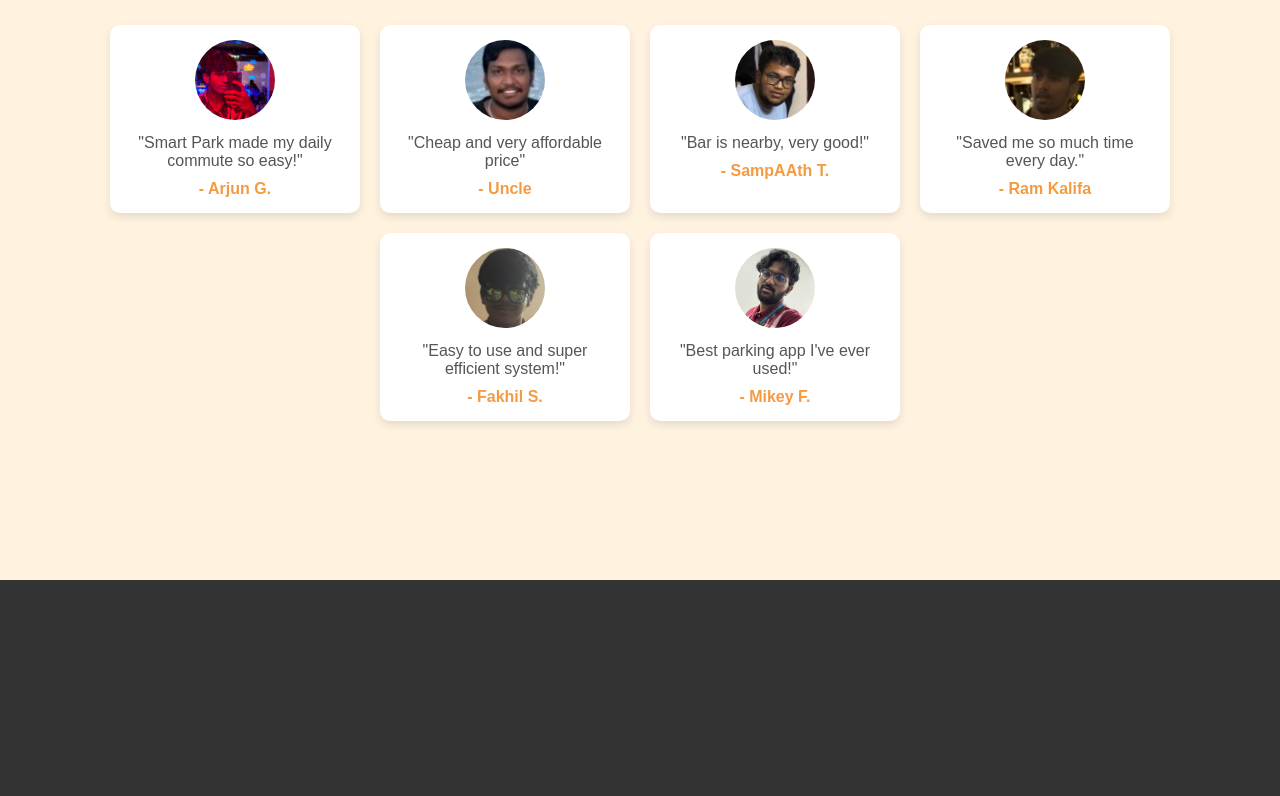
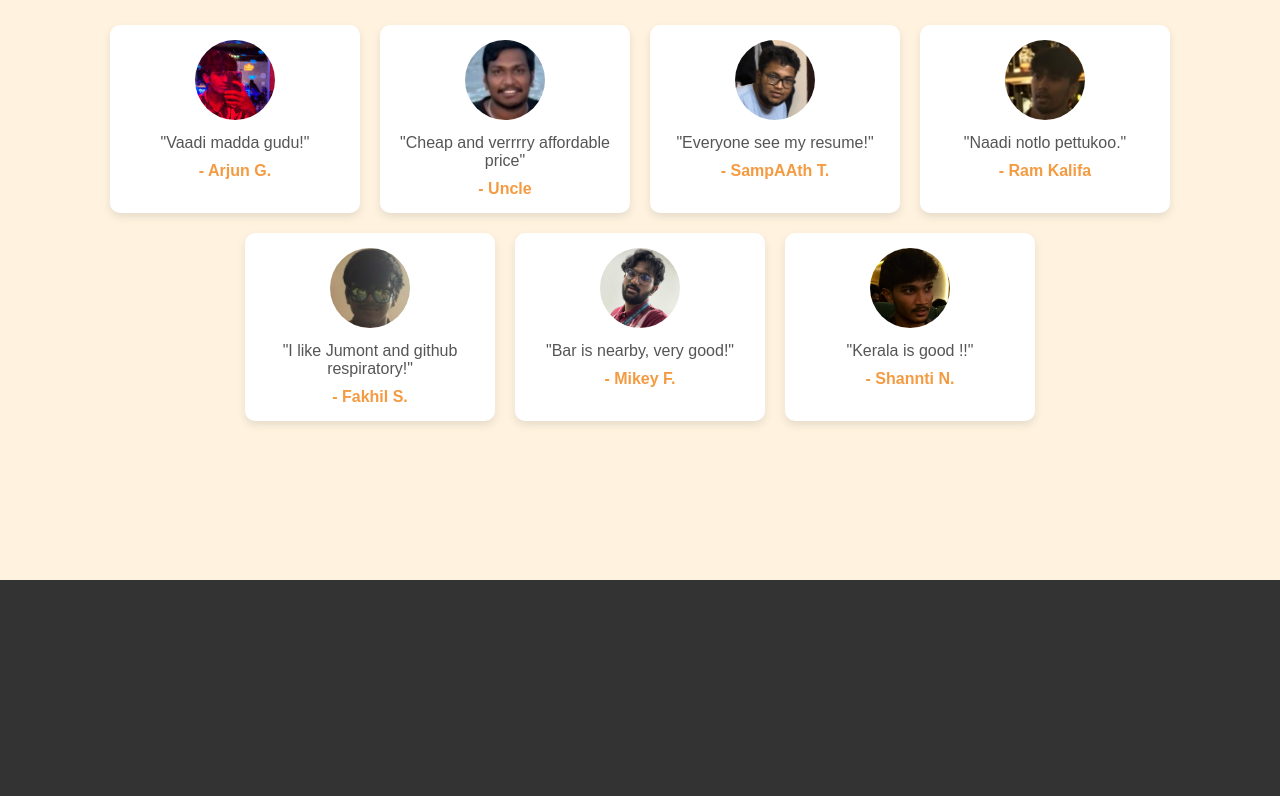
Before and after one commit to arjungrandhi/Smart-Park, a plain HTML site: page index.html in a window 1280 px wide. Shown: the part 1020-1816 px from the top of the page. Drawn offline with Linux system fonts and the light colour scheme.

Commit message:
Final ver

```diff
--- a/index.html
+++ b/index.html
@@ -136,33 +136,38 @@
     <div class="review-box">
       <div class="review">
         <img src="arjun.jpeg" alt="Customer 1">
-        <p>"Smart Park made my daily commute so easy!"</p>
+        <p>"Vaadi madda gudu!"</p>
         <h4>- Arjun G.</h4>
       </div>
       <div class="review">
         <img src="uncle.jpeg" alt="Customer 2">
-        <p>"Cheap and very affordable price"</p>
+        <p>"Cheap and verrrry affordable price"</p>
         <h4>- Uncle</h4>
       </div>
       <div class="review">
         <img src="muslim sam.jpeg" alt="Customer 3">
-        <p>"Bar is nearby, very good!"</p>
+        <p>"Everyone see my resume!"</p>
         <h4>- SampAAth T.</h4>
       </div>
       <div class="review">
         <img src="ram.jpeg" alt="Customer 4">
-        <p>"Saved me so much time every day."</p>
+        <p>"Naadi notlo pettukoo."</p>
         <h4>- Ram Kalifa</h4>
       </div>
       <div class="review">
         <img src="fakhil.jpeg" alt="Customer 5">
-        <p>"Easy to use and super efficient system!"</p>
+        <p>"I like Jumont and github respiratory!"</p>
         <h4>- Fakhil S.</h4>
       </div>
       <div class="review">
         <img src="shanti.jpeg" alt="Customer 6">
-        <p>"Best parking app I've ever used!"</p>
+        <p>"Bar is nearby, very good!"</p>
         <h4>- Mikey F.</h4>
+      </div>
+       <div class="review">
+        <img src="s2.jpg" alt="Customer 7">
+        <p>"Kerala is good !!"</p>
+        <h4>- Shannti N.</h4>
       </div>
     </div>
   </section>
```
